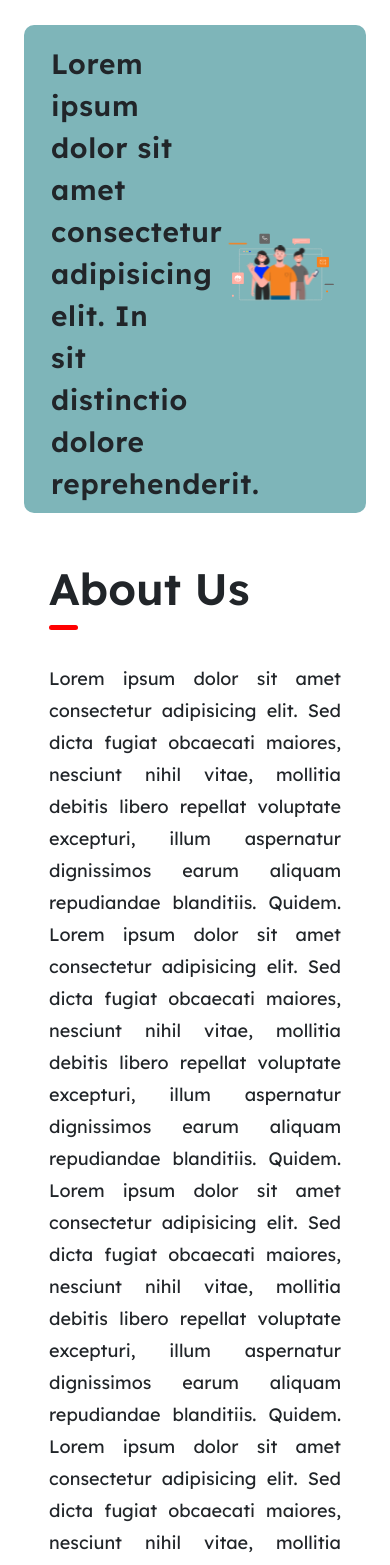
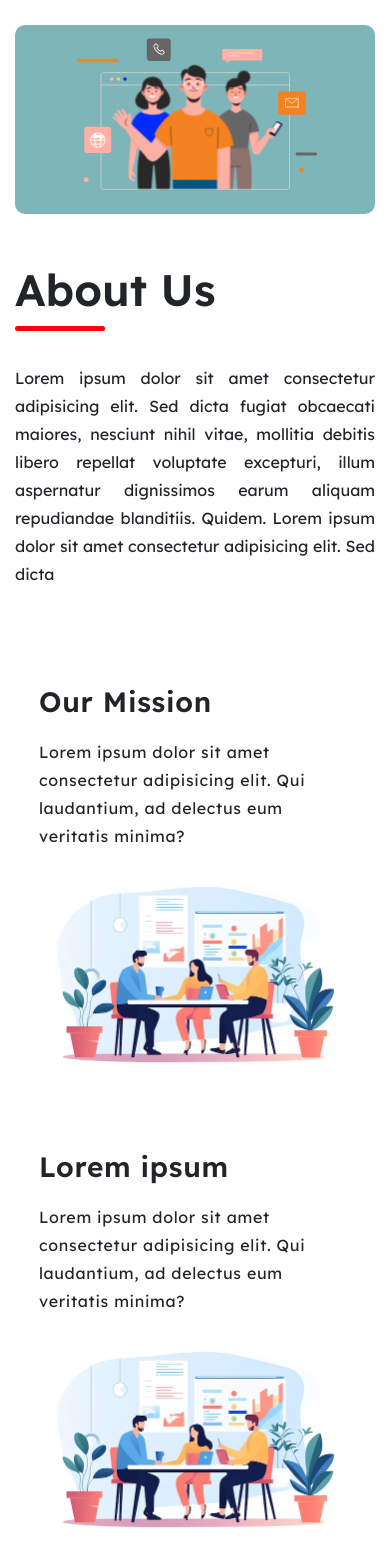
Before and after one commit to kannanAbinesh/IHTW, a React (Create React App) app: page /about in a window 390 px wide. Shown: the top 1565 px of the page. Built offline with nearby package versions, Linux system fonts and the light colour scheme.

Commit message:
about changes

```diff
--- a/src/Components/About/About.js
+++ b/src/Components/About/About.js
@@ -55,28 +55,8 @@ const About = () => {
                         <label>
                             Lorem ipsum dolor sit amet consectetur adipisicing elit. Sed dicta
                             fugiat obcaecati maiores, nesciunt nihil vitae, mollitia debitis libero
-                            repellat voluptate excepturi,
-                            illum aspernatur dignissimos earum aliquam repudiandae blanditiis. Quidem.
+                            repellat voluptate excepturi, illum aspernatur dignissimos earum aliquam repudiandae blanditiis. Quidem.
                             Lorem ipsum dolor sit amet consectetur adipisicing elit. Sed dicta
-                            fugiat obcaecati maiores, nesciunt nihil vitae, mollitia debitis libero
-                            repellat voluptate excepturi,
-                            illum aspernatur dignissimos earum aliquam repudiandae blanditiis. Quidem.
-                            Lorem ipsum dolor sit amet consectetur adipisicing elit. Sed dicta
-                            fugiat obcaecati maiores, nesciunt nihil vitae, mollitia debitis libero
-                            repellat voluptate excepturi,
-                            illum aspernatur dignissimos earum aliquam repudiandae blanditiis. Quidem.
-                            Lorem ipsum dolor sit amet consectetur adipisicing elit. Sed dicta
-                            fugiat obcaecati maiores, nesciunt nihil vitae, mollitia debitis libero
-                            repellat voluptate excepturi,
-                            illum aspernatur dignissimos earum aliquam repudiandae blanditiis. Quidem.
-                            Lorem ipsum dolor sit amet consectetur adipisicing elit. Sed dicta
-                            fugiat obcaecati maiores, nesciunt nihil vitae, mollitia debitis libero
-                            repellat voluptate excepturi,
-                            illum aspernatur dignissimos earum aliquam repudiandae blanditiis. Quidem.
-                            Lorem ipsum dolor sit amet consectetur adipisicing elit. Sed dicta
-                            fugiat obcaecati maiores, nesciunt nihil vitae, mollitia debitis libero
-                            repellat voluptate excepturi,
-                            illum aspernatur dignissimos earum aliquam repudiandae blanditiis. Quidem.
                         </label>
                     </div>
                 </div>
@@ -112,7 +92,7 @@ const About = () => {
                 <div>
                     <Container className='about_sub_container'>
                         <Row className='about_sub_row'>
-                            <Col lg={6} md={6} sm={12} xs={12} className='about_col_container'>
+                            <Col lg={6} md={6} sm={12} xs={12} className='about_col_container_second'>
                                 <div className='about_sub_header_container'>
                                     <div className='about_text_header'>
                                         <h2 className='about_sub_header'>Lorem ipsum</h2>
@@ -123,12 +103,12 @@ const About = () => {
                                     Qui laudantium, ad delectus eum veritatis minima?
                                 </div>
                             </Col>
-                            <Col lg={6} md={6} sm={12} xs={12} className='about_col_container'>
+                            <Col lg={6} md={6} sm={12} xs={12} className='about_col_container_second'>
                                 <div className='about_sub_image_container'>
                                     <img src={subBannerImageOne} className='sub_about_image' alt='about images' />
                                 </div>
                             </Col>
-                            <Col lg={6} md={6} sm={12} xs={12} className='about_col_container'>
+                            <Col lg={6} md={6} sm={12} xs={12} className='about_col_container_second'>
                                 <div className='about_sub_image_container'>
                                     <img src={subBannerImageOne} className='sub_about_image' alt='about images' />
                                 </div>
--- a/src/Components/About/about.css
+++ b/src/Components/About/about.css
@@ -86,6 +86,15 @@
     align-items: center;
 }
 
+.about_col_container_second {
+    flex: 0 0 auto;
+    width: 50%;
+}
+
+.about_col_container_second:nth-child(3) {
+    display: none;
+}
+
 .about_col_container {
     flex: 0 0 auto;
     width: 50%;
@@ -126,3 +135,78 @@
     letter-spacing: .7px;
     margin: 10px 0 0;
 }
+
+@media screen and (max-width: 764px) {
+    .main_about_container {
+        padding: 0 16px;
+    }
+
+    .about_col_container:nth-child(1) {
+        display: none;
+    }
+
+    .about_col_container:nth-child(3) {
+        display: block;
+    }
+
+    .about_col_container_second:nth-child(3) {
+        display: block;
+    }
+
+    .about_col_container_second:nth-child(2) {
+        display: none;
+    }
+
+    .about_col_container_second {
+        flex: 0 0 auto;
+        width: 100%;
+    }
+
+    .about_col_container {
+        flex: 0 0 auto;
+        width: 100%;
+    }
+
+    .sub_about_image {
+        height: 350px;
+        width: 100%;
+    }
+
+    .about_sub_header {
+        font-size: 28px;
+    }
+
+    .about_sub_text, .main_about_para_container{
+        font-size: 16px;
+        line-height: 28px;
+    }
+
+    .about_col {
+        flex: 0 0 auto;
+        width: 100%;
+        flex-direction: column-reverse;
+    }
+
+    .about_col:nth-child(1) {
+        display: none;
+    }
+
+}
+
+@media screen and (max-width: 764px) {
+    .main_about_header_content::after{
+        width: 25%;
+    }
+
+    .sub_about_image {
+        height: 250px;
+    }
+
+    .about_container {
+        padding: 0 15px;
+    }
+
+    .main_about_container {
+        padding: 0;
+    }
+}
```
